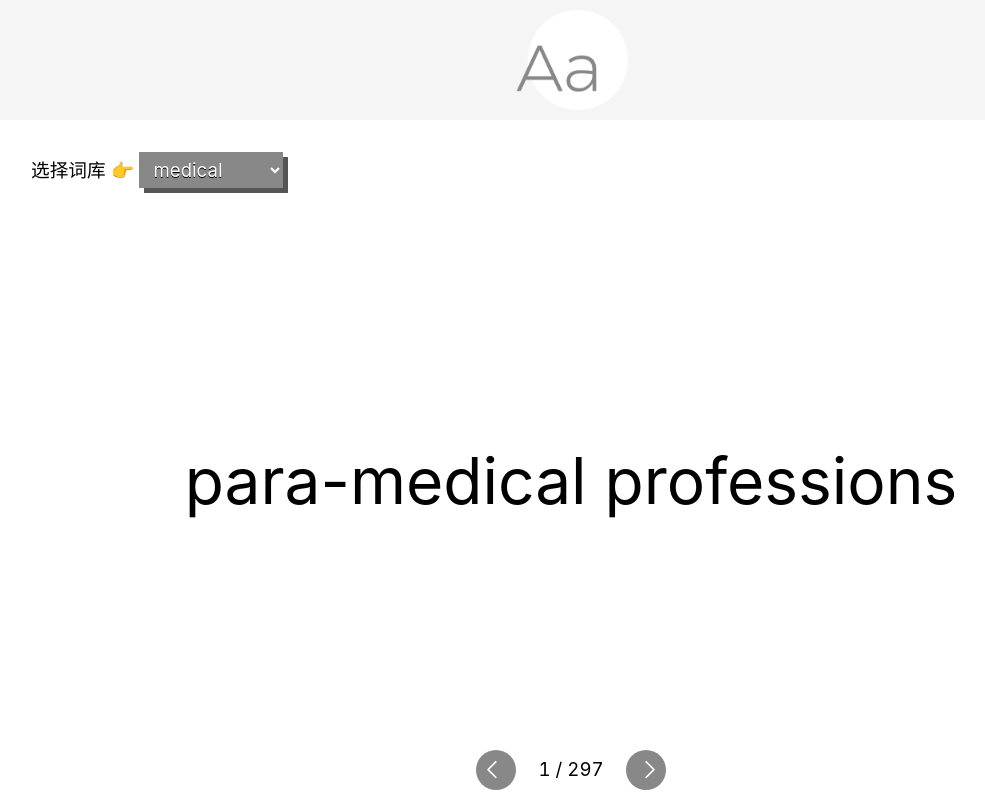
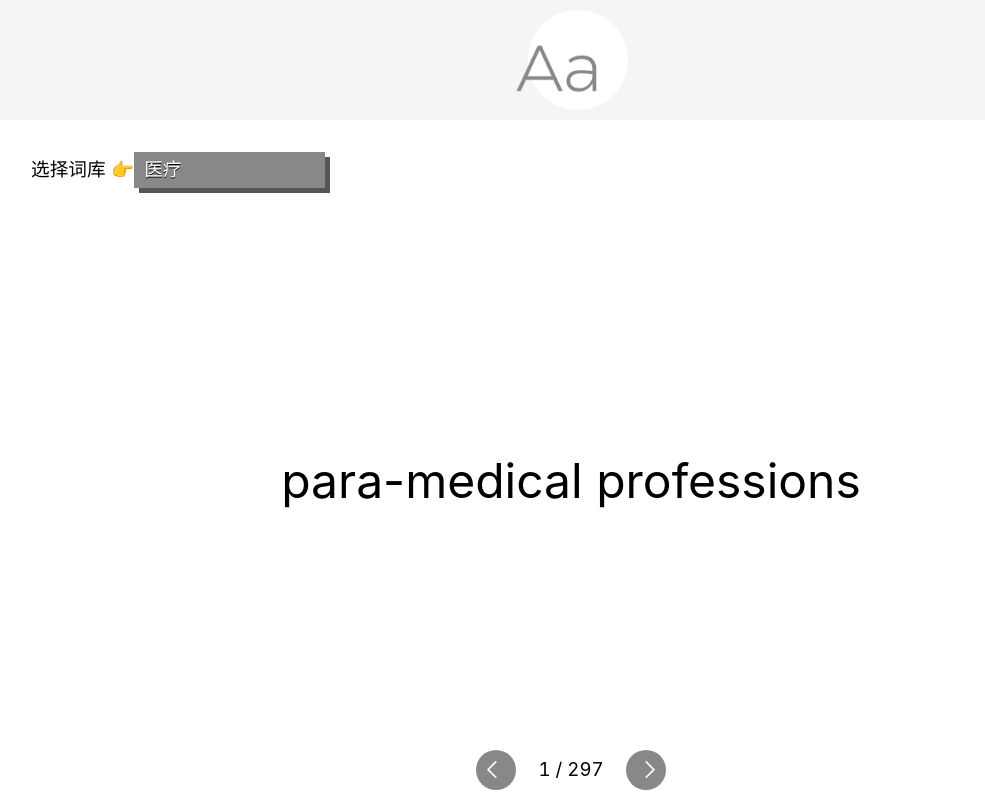
Before and after one commit to satellitemx/ccl-prep, a React (Create React App) app: page / in a window 1280 px wide. Both pictures are taken after a click on the button "立刻开始 👇". Shown: the whole page, without its empty margins (69-1054 px from the left). Built offline with nearby package versions, Linux system fonts and the light colour scheme; a web font is replaced by a local one.

Commit message:
UI refined. Started working on Bookmark.

```diff
--- a/src/App.js
+++ b/src/App.js
@@ -16,15 +16,29 @@ const Hero = ({ collapsed, collapseHero }) => {
 }
 
 const SelectVocabCate = ({ vocabCate, handleVocabCateChange }) => {
+
+    const bookmarked = localStorage.getItem("bookmarked") && localStorage.getItem("bookmarked").length > 0
+
     return (
         <select className="button" name="vocab" value={vocabCate} onChange={handleVocabCateChange}>
-            <option value="medical">medical</option>
-            <option value="legal">legal</option>
-            <option value="education">education</option>
-            <option value="immigration">immigration</option>
-            <option value="welfare">welfare</option>
-            <option value="business">business</option>
+            <option value="medical">医疗</option>
+            <option value="legal">法律</option>
+            <option value="education">教育</option>
+            <option value="immigration">移民</option>
+            <option value="welfare">Centrelink/社区服务</option>
+            <option value="business">商业/金融/保险</option>
         </select>
+    )
+}
+
+const BookmarkedCheckbox = ({ bookmarked, toggleBookmarked }) => {
+    return (
+        <label className="checkbox">
+            仅查看已收藏
+
+            <input className={bookmarked && "checked"} type="checkbox" checked={bookmarked} onChange={toggleBookmarked} name="bookmark" />
+            <span className="checkmark" ></span>
+        </label>
     )
 }
 
@@ -32,6 +46,7 @@ const Workspace = ({ expanded, collapseHero }) => {
     const [vocabCate, _setVocabCate] = useState("medical")
     const [vocabStore, _setVocabStore] = useState({})
     const [vocabIndex, _setVocabIndex] = useState(0)
+    const [bookmarked, setBookmarked] = useState(false)
 
     const vocabCateRef = useRef(vocabCate)
     const vocabStoreRef = useRef(vocabStore)
@@ -46,6 +61,11 @@ const Workspace = ({ expanded, collapseHero }) => {
     const setVocabStore = autoRefSetter(vocabStoreRef, _setVocabStore)
     const setVocabIndex = autoRefSetter(vocabIndexRef, _setVocabIndex)
 
+    const selectCurrentWord = (e) => {
+        console.log(e.target)
+        // e.target.select()
+    }
+
     const handleVocabCateChange = (e) => {
         const newCate = e.target.value
         if (!localStorage.getItem(newCate)) {
@@ -57,6 +77,10 @@ const Workspace = ({ expanded, collapseHero }) => {
         setVocabIndex(Number(localStorage.getItem(newCate)))
         recordProgress()
         collapseHero()
+    }
+
+    const toggleBookmarked = (e) => {
+        setBookmarked(e.target.checked)
     }
 
     const nextWord = () => {
@@ -115,16 +139,20 @@ const Workspace = ({ expanded, collapseHero }) => {
     return (
         <div className={`workspace ${expanded && "expanded"}`}>
             <div className="workspace-status">
-                <p>选择词库 👉 <SelectVocabCate vocabCate={vocabCate} handleVocabCateChange={handleVocabCateChange} /></p>
+                <p>
+                    选择词库 👉
+                    <SelectVocabCate vocabCate={vocabCate} handleVocabCateChange={handleVocabCateChange} />
+                    {/* <BookmarkedCheckbox bookmarked={bookmarked} toggleBookmarked={toggleBookmarked} /> */}
+                </p>
             </div>
             <div className="workspace-word">
-                <p>{vocabStore[vocabCate] && vocabStore[vocabCate][vocabIndex]}</p>
+                <p onClick={selectCurrentWord}>{vocabStore[vocabCate] && vocabStore[vocabCate][vocabIndex]}</p>
             </div>
             <div className="workspace-control">
                 <div onClick={prevWord} className="control control-left"></div><p>{vocabIndex + 1} / {vocabStore[vocabCate] && vocabStore[vocabCate].length}</p>
                 <div onClick={nextWord} className="control control-right"></div>
             </div>
-        </div>
+        </div >
     )
 }
 
--- a/src/main.css
+++ b/src/main.css
@@ -101,8 +101,10 @@ button {
     display: none;
 }
     .workspace-word p {
+        display: block;
+        position: relative;
         text-align: center;
-        font-size: 48pt;
+        font-size: 36pt;
     }
 
 .workspace-control {
@@ -112,6 +114,7 @@ button {
     display: none;
 }
     .workspace-control p {
+        display: block;
         user-select: none;
         text-align: center;
         height: 20px;
@@ -158,6 +161,7 @@ button {
     background: #888;
     box-shadow: 5px 5px 0px #555;
     outline: none;
+    -webkit-appearance: none;
 
     transition: 100ms ease;
 }
@@ -165,6 +169,65 @@ button {
         transform: translateX(3px) translateY(3px);
         box-shadow: 0px 0px 0px #555;
     }
+
+/* The container */
+.checkbox {
+    display: inline-block;
+    position: relative;
+    padding-left: 32px;
+    margin-left: 10px;
+    cursor: pointer;
+}
+
+/* Hide the browser's default checkbox */
+.checkbox input {
+    position: absolute;
+    opacity: 0;
+    cursor: pointer;
+    height: 0;
+    width: 0;
+}
+
+/* Create a custom checkbox */
+.checkmark {
+    position: absolute;
+    top: 0;
+    left: 0;
+    height: 26px;
+    width: 26px;
+    background-color: #888;
+}
+
+/* When the checkbox is checked, add a blue background */
+.checkbox input.checked ~ .checkmark {
+    background-color: #555;
+}
+
+/* Create the checkmark/indicator (hidden when not checked) */
+.checkmark:after {
+    content: "";
+    opacity: 0;
+}
+
+/* Show the checkmark when checked */
+.checkbox input.checked ~ .checkmark:after {
+    opacity: 1;
+}
+
+/* Style the checkmark/indicator */
+.checkbox .checkmark:after {
+    position: absolute;
+    display: block;
+    left: 9px;
+    top: 6px;
+    width: 5px;
+    height: 10px;
+    border: solid white;
+    border-width: 0 2px 2px 0;
+    -webkit-transform: rotate(45deg);
+    -ms-transform: rotate(45deg);
+    transform: rotate(45deg);
+}
 
 @media only screen and (max-width: 1000px), (max-height: 600px)  {
     .hero {
```
